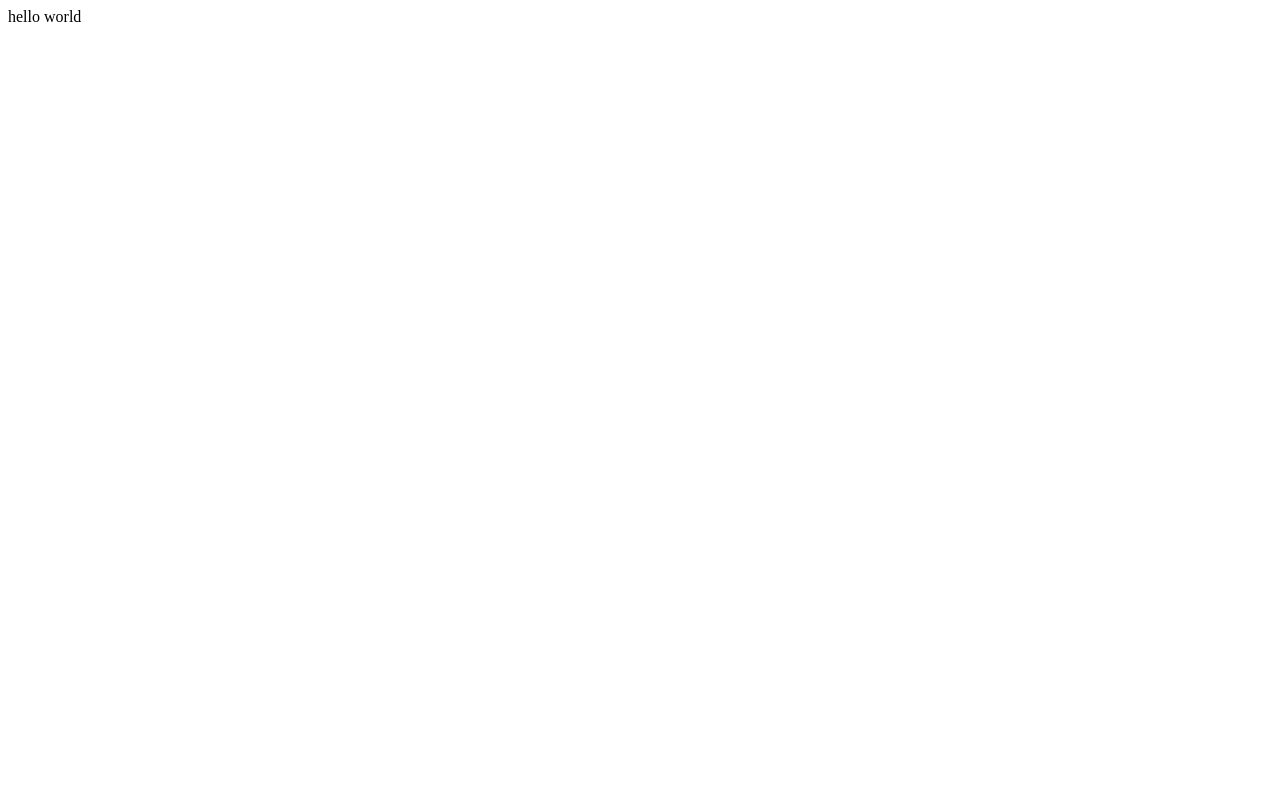
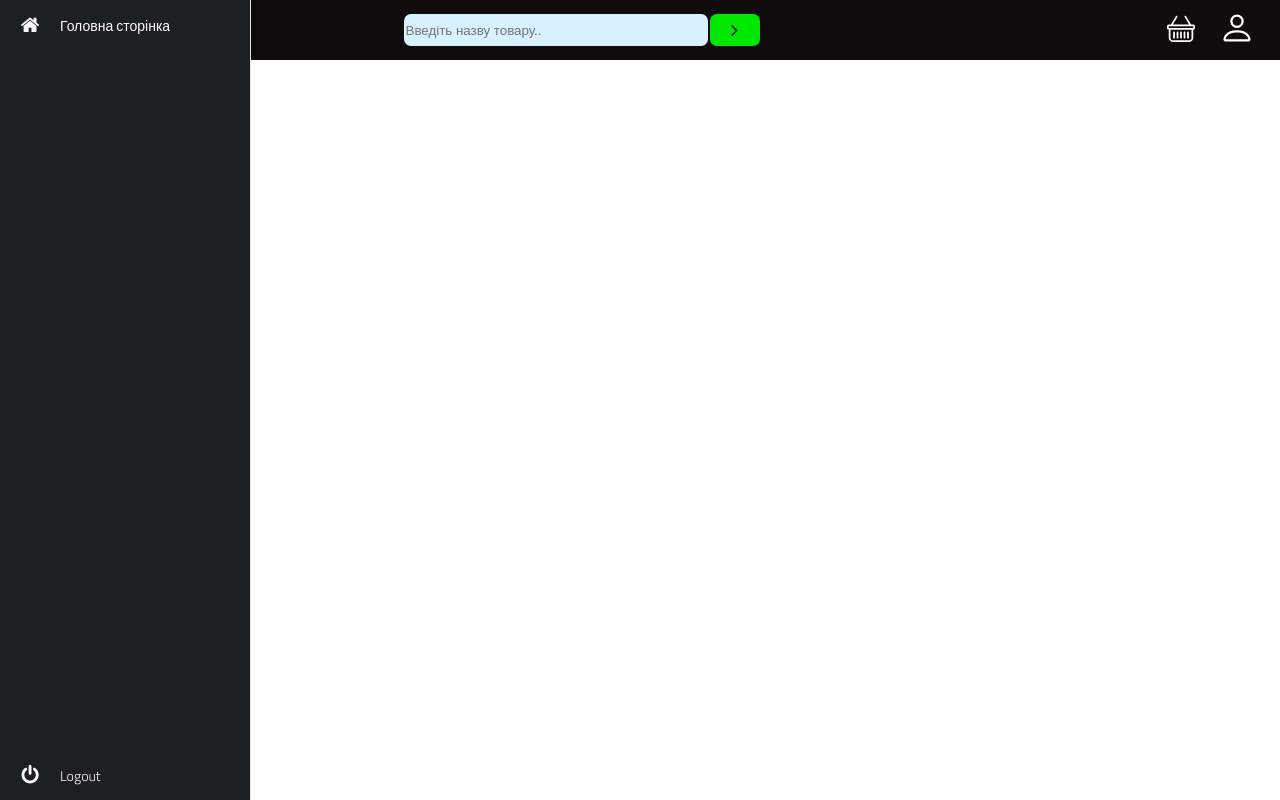
Before and after one commit to Sparix/Degree-project-site, a Django app: page / in a window 1280 px wide. Before the commit the page is almost empty. Run offline with Django 4.2, Linux system fonts and the light colour scheme; some libraries are stand-ins or nearby versions.

Commit message:
little style and html

```diff
--- a/MyShop/static/css/style.css
+++ b/MyShop/static/css/style.css
@@ -0,0 +1,202 @@
+@import url(//netdna.bootstrapcdn.com/font-awesome/4.0.3/css/font-awesome.css);
+@import url(https://fonts.googleapis.com/css?family=Titillium+Web:300);
+
+a:hover, a:focus {
+    text-decoration: none;
+}
+
+nav {
+    -webkit-user-select: none;
+    -moz-user-select: none;
+    -ms-user-select: none;
+    -o-user-select: none;
+    user-select: none;
+}
+
+nav ul, nav li {
+    outline: 0;
+    margin: 0;
+    padding: 0;
+}
+
+li {
+    list-style-type: none;
+}
+
+ul {
+    outline: 0;
+    margin: 0;
+    padding: 0;
+}
+
+body {
+    margin: 0;
+}
+
+.header {
+    width: 100%;
+    height: 60px;
+    background-color: #100c0c;
+    align-items: center;
+    display: flex;
+}
+
+.last-pos {
+    display: flex;
+    margin: 0 25px 0 auto;
+}
+.bucket {
+    margin-right: 20px;
+}
+
+.head-text {
+    margin-left: auto;
+}
+
+.bi-basket {
+    fill: white;
+    padding: 4px;
+}
+
+.bi-basket:hover {
+    background-color: #6666;
+    border-radius: 7px;
+}
+
+.bi-person {
+    fill: white;
+}
+
+.bi-person:hover {
+    background-color: #6666;
+    border-radius: 7px;
+}
+
+.search {
+    width: 300px;
+    height: 30px;
+    outline: 0;
+    border-radius: 7px;
+    background-color: #D7F1FF;
+    border: 0;
+}
+
+.search-form {
+    display: flex;
+}
+
+.button-header {
+    top: 14px;
+    height: 32px;
+    width: 50px;
+    background: #00e801;
+    cursor: pointer;
+    border-radius: 7px;
+    margin-left: 2px;
+    outline: 0;
+    border: 0;
+}
+
+.button-header:before {
+    content: "\f105";
+    font-family: FontAwesome;
+    color: #100c0c;
+    font-size: 20px;
+}
+
+.button-header:hover {
+    background-color: red;
+}
+
+.fa {
+    display: table-cell;
+    width: 60px;
+    height: 36px;
+    text-align: center;
+    vertical-align: middle;
+    font-size: 20px;
+}
+
+
+.main-menu:hover, nav.main-menu.expanded {
+    width: 250px;
+    overflow: visible;
+}
+
+.main-menu {
+    background-color: #1b2024;
+    border-right: 1px solid #e5e5e5;
+    position: absolute;
+    top: 0;
+    bottom: 0;
+    height: 100%;
+    left: 0;
+    width: 60px;
+    overflow: hidden;
+    -webkit-transition: width .05s linear;
+    transition: width .05s linear;
+    -webkit-transform: translateZ(0) scale(1, 1);
+    z-index: 1000;
+}
+
+.main-menu > ul {
+    margin: 7px 0;
+}
+
+.main-menu li {
+    position: relative;
+    display: block;
+    width: 250px;
+}
+
+.main-menu li > a {
+    position: relative;
+    display: table;
+    border-collapse: collapse;
+    border-spacing: 0;
+    color: #fff9ff;
+    font-family: arial;
+    font-size: 14px;
+    text-decoration: none;
+    -webkit-transform: translateZ(0) scale(1, 1);
+    -webkit-transition: all .1s linear;
+    transition: all .1s linear;
+
+}
+
+.main-menu .nav-icon {
+    position: relative;
+    display: table-cell;
+    width: 60px;
+    height: 36px;
+    text-align: center;
+    vertical-align: middle;
+    font-size: 18px;
+}
+
+.main-menu .nav-text {
+    position: relative;
+    display: table-cell;
+    vertical-align: middle;
+    width: 190px;
+    font-family: 'Titillium Web', sans-serif;
+}
+
+.main-menu > ul.logout {
+    position: absolute;
+    left: 0;
+    bottom: 0;
+}
+
+
+.main-menu li:hover > a, nav.main-menu li.active > a, .dropdown-menu > li > a:hover, .dropdown-menu > li > a:focus, .dropdown-menu > .active > a, .dropdown-menu > .active > a:hover, .dropdown-menu > .active > a:focus, .no-touch .dashboard-page nav.dashboard-menu ul li:hover a, .dashboard-page nav.dashboard-menu ul li.active a {
+    color: #fff;
+    background-color: #5fa2db;
+}
+
+.area {
+    float: left;
+    background: #e2e2e2;
+    width: 100%;
+    height: 100%;
+}
--- a/MyShop/views.py
+++ b/MyShop/views.py
@@ -2,4 +2,4 @@
 
 
 def home(request):
-    return HttpResponse('hello world')
+    return render(request, 'base.html')
--- a/templates/base.html
+++ b/templates/base.html
@@ -1,12 +1,66 @@
+{% load static %}
 <!DOCTYPE html>
 <html lang="en">
 <head>
     <meta charset="UTF-8">
     <title>{{ title }}</title>
-    <link type="text/css" href="{% static '/css/style.css' %}" rel="stylesheet"/>
+    <link type="text/css" href="{% static 'css/style.css' %}" rel="stylesheet"/>
     <meta name="viewport" content="width=device-width, initial-scale=1.0">
 </head>
 <body>
+<div class="header">
+    <ul class="head-text">
+        <li>
+            <form class="search-form">
+                <input class="search" type="text" placeholder="Введіть назву товару..">
+                <button type="submit" class="button-header"></button>
+            </form>
+        </li>
+    </ul>
+    <ul class="last-pos">
+        <li class="bucket">
+            <a href="#">
+                <svg width="28" height="28" class="bi-basket"
+                     viewBox="0 0 16 16">
+                    <path d="M5.757 1.071a.5.5 0 0 1 .172.686L3.383 6h9.234L10.07 1.757a.5.5 0 1 1 .858-.514L13.783 6H15a1 1 0 0 1 1 1v1a1 1 0 0 1-1 1v4.5a2.5 2.5 0 0 1-2.5 2.5h-9A2.5 2.5 0 0 1 1 13.5V9a1 1 0 0 1-1-1V7a1 1 0 0 1 1-1h1.217L5.07 1.243a.5.5 0 0 1 .686-.172zM2 9v4.5A1.5 1.5 0 0 0 3.5 15h9a1.5 1.5 0 0 0 1.5-1.5V9H2zM1 7v1h14V7H1zm3 3a.5.5 0 0 1 .5.5v3a.5.5 0 0 1-1 0v-3A.5.5 0 0 1 4 10zm2 0a.5.5 0 0 1 .5.5v3a.5.5 0 0 1-1 0v-3A.5.5 0 0 1 6 10zm2 0a.5.5 0 0 1 .5.5v3a.5.5 0 0 1-1 0v-3A.5.5 0 0 1 8 10zm2 0a.5.5 0 0 1 .5.5v3a.5.5 0 0 1-1 0v-3a.5.5 0 0 1 .5-.5zm2 0a.5.5 0 0 1 .5.5v3a.5.5 0 0 1-1 0v-3a.5.5 0 0 1 .5-.5z"/>
+                </svg>
+            </a>
+        </li>
+        <li>
+            <a href="#">
+                <svg width="36" height="36" class="bi-person"
+                     viewBox="0 0 16 16">
+                    <path d="M8 8a3 3 0 1 0 0-6 3 3 0 0 0 0 6Zm2-3a2 2 0 1 1-4 0 2 2 0 0 1 4 0Zm4 8c0 1-1 1-1 1H3s-1 0-1-1 1-4 6-4 6 3 6 4Zm-1-.004c-.001-.246-.154-.986-.832-1.664C11.516 10.68 10.289 10 8 10c-2.29 0-3.516.68-4.168 1.332-.678.678-.83 1.418-.832 1.664h10Z"/>
+                </svg>
+            </a>
+        </li>
+    </ul>
+</div>
+<div class="area"></div>
+<nav class="main-menu">
+    <ul>
+        <li>
+            <a href="#">
+                <i class="fa fa-home"></i>
+                <span class="nav-text">
+                            Головна сторінка
+                        </span>
+            </a>
+
+        </li>
+    </ul>
+
+    <ul class="logout">
+        <li>
+            <a href="#">
+                <i class="fa fa-power-off"></i>
+                <span class="nav-text">
+                            Logout
+                        </span>
+            </a>
+        </li>
+    </ul>
+</nav>
 {% block content %}
 
 {% endblock %}
```
Also changed, not shown: templates/main.html (added, +10 -0 lines).
